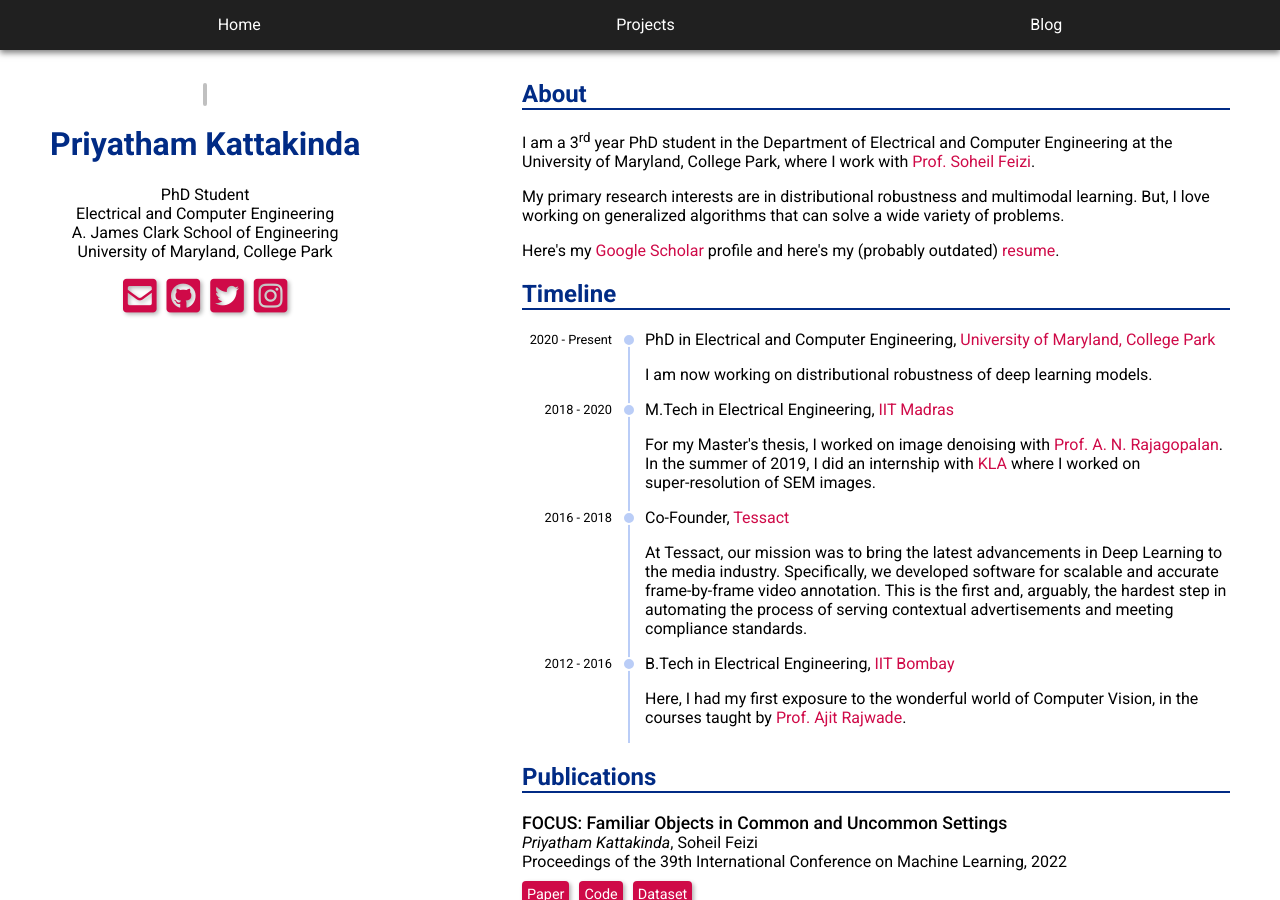
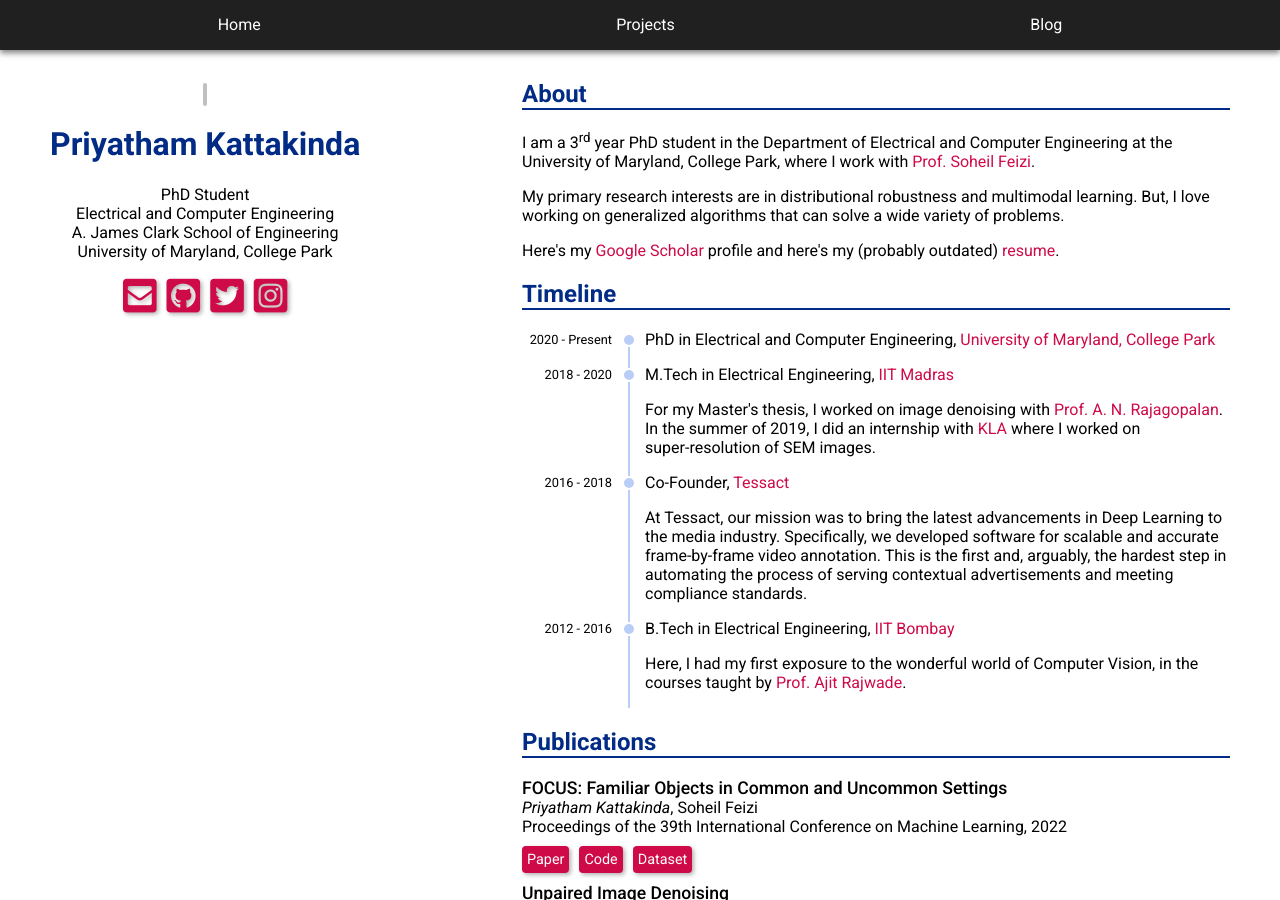
Before and after one commit to priyathamkat/priyathamkat.github.io, a Jekyll site: the page built from index.nonamp.html, in a window 1280 px wide and 900 px high. Built offline with Jekyll 4.4.1, drawn with Linux system fonts in a browser that asks for light colours; nearby versions of some CDN libraries.

Commit message:
Update timeline

```diff
--- a/index.html
+++ b/index.html
@@ -423,9 +423,6 @@
                         PhD in Electrical and Computer Engineering, <a href="https://umd.edu/">University of
                             Maryland, College Park</a>
                     </p>
-                    <p>
-                        I am now working on distributional robustness of deep learning models.
-                    </p>
                 </div>
             </div>
             <div class="time-period">
--- a/index.nonamp.html
+++ b/index.nonamp.html
@@ -102,9 +102,6 @@
                     <p>
                         PhD in Electrical and Computer Engineering, <a href="https://umd.edu/">University of
                             Maryland, College Park</a>
-                    </p>
-                    <p>
-                        I am now working on distributional robustness of deep learning models.
                     </p>
                 </div>
             </div>
```
